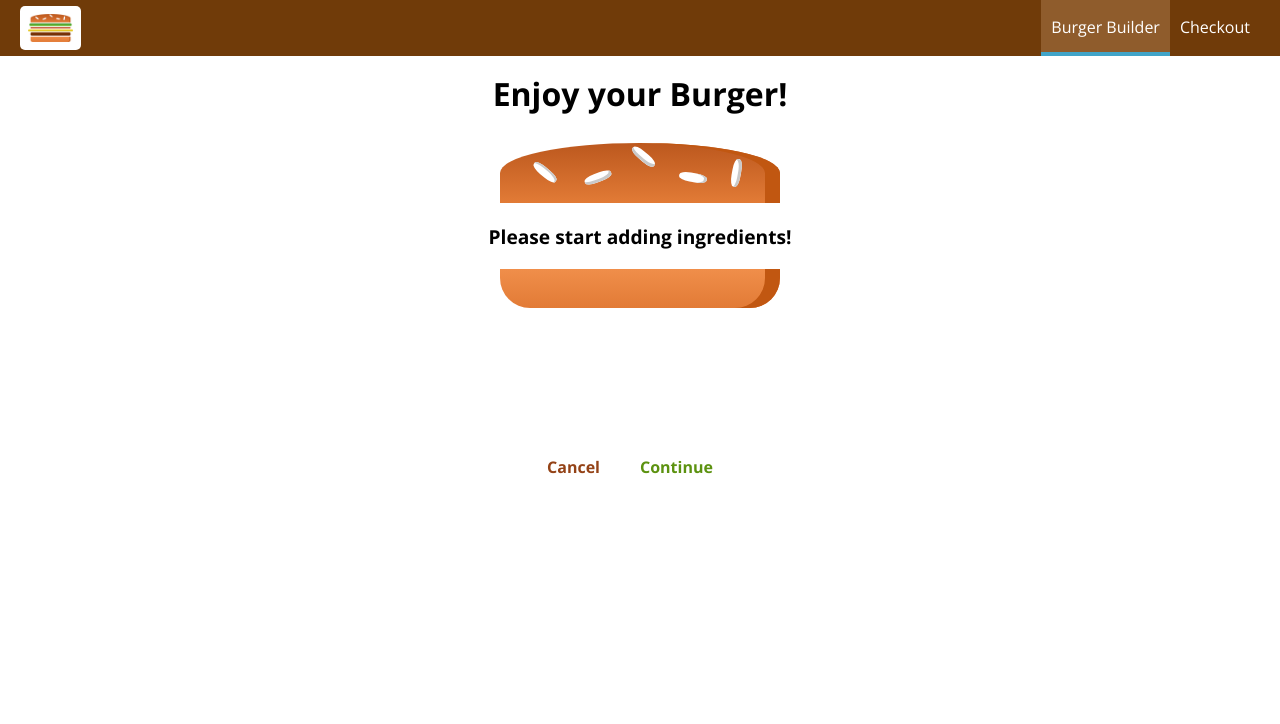
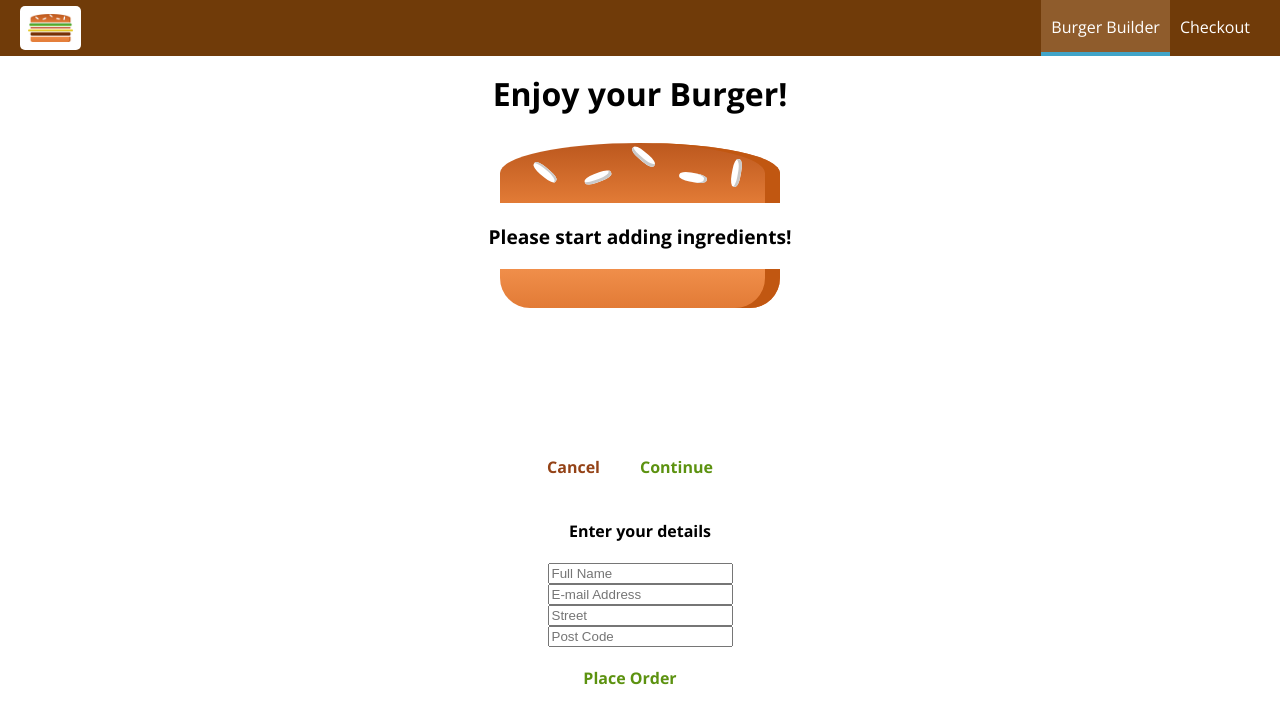
Before and after one commit to mlycode/react-burger-app, a React app: page /checkout in a window 1280 px wide. Both pictures are taken after a click on the button "Continue". Shown: the top 724 px of the page. Built offline with nearby package versions, Linux system fonts and the light colour scheme.

Commit message:
add contact form nested route to checkout summary page

```diff
--- a/src/containers/Checkout/Checkout.js
+++ b/src/containers/Checkout/Checkout.js
@@ -1,6 +1,8 @@
 import React, {Component} from "react";
+import {Route} from "react-router-dom";
 
 import CheckoutSummary from "../../components/Order/CheckoutSummary/CheckoutSummary";
+import ContactData from "./ContactData/ContactData";
 
 class Checkout extends Component {
     state = {
@@ -31,6 +33,7 @@
                 ingredients={this.state.ingredients}
                 checkoutCancelled={this.checkoutCancelledHandler}
                 checkoutContinued={this.checkoutContinuedHandler} />
+                <Route path={this.props.match.url + "/contact-data"} component={ContactData} />
             </div>
         );
     }
--- /dev/null
+++ b/src/containers/Checkout/ContactData/ContactData.css
@@ -0,0 +1,16 @@
+.ContactData {
+    margin: 20px auto;
+    width: 80%;
+    text-align: center;
+}
+
+.Input {
+    display: block;
+    margin: 0 auto;
+}
+
+@media (min-width: 600px) {
+    .ContactData {
+        width: 500px;
+    }
+}
--- /dev/null
+++ b/src/containers/Checkout/ContactData/ContactData.js
@@ -0,0 +1,31 @@
+import React, {Component} from "react";
+import Button from "../../../components/UI/Button/Button";
+import classes from "./ContactData.css";
+
+class ContactData extends Component {
+    state = {
+        name: String,
+        email: String,
+        address: {
+            street: String,
+            postCode: String
+        }
+    }
+
+    render () {
+        return (
+            <div className={classes.ContactData}>
+                <h4>Enter your details</h4>
+                <form>
+                    <input className={classes.Input} type="text" name="name" placeholder="Full Name" />
+                    <input className={classes.Input} type="text" name="email" placeholder="E-mail Address" />
+                    <input className={classes.Input} type="text" name="street" placeholder="Street" />
+                    <input className={classes.Input} type="text" name="postCode" placeholder="Post Code" />
+                    <Button btnType="Success">Place Order</Button>
+                </form>
+            </div>
+        );
+    }
+}
+
+export default ContactData;
```
